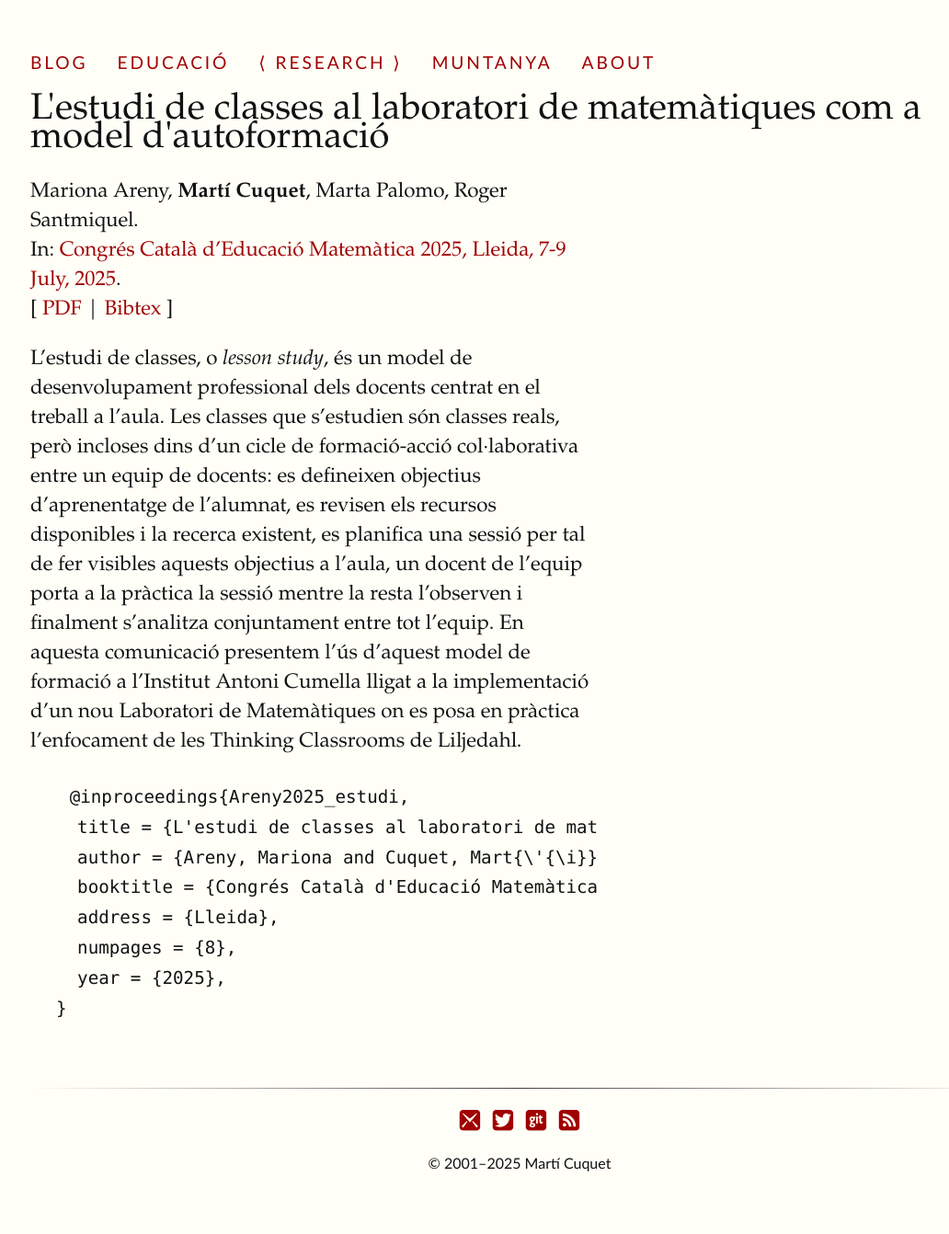
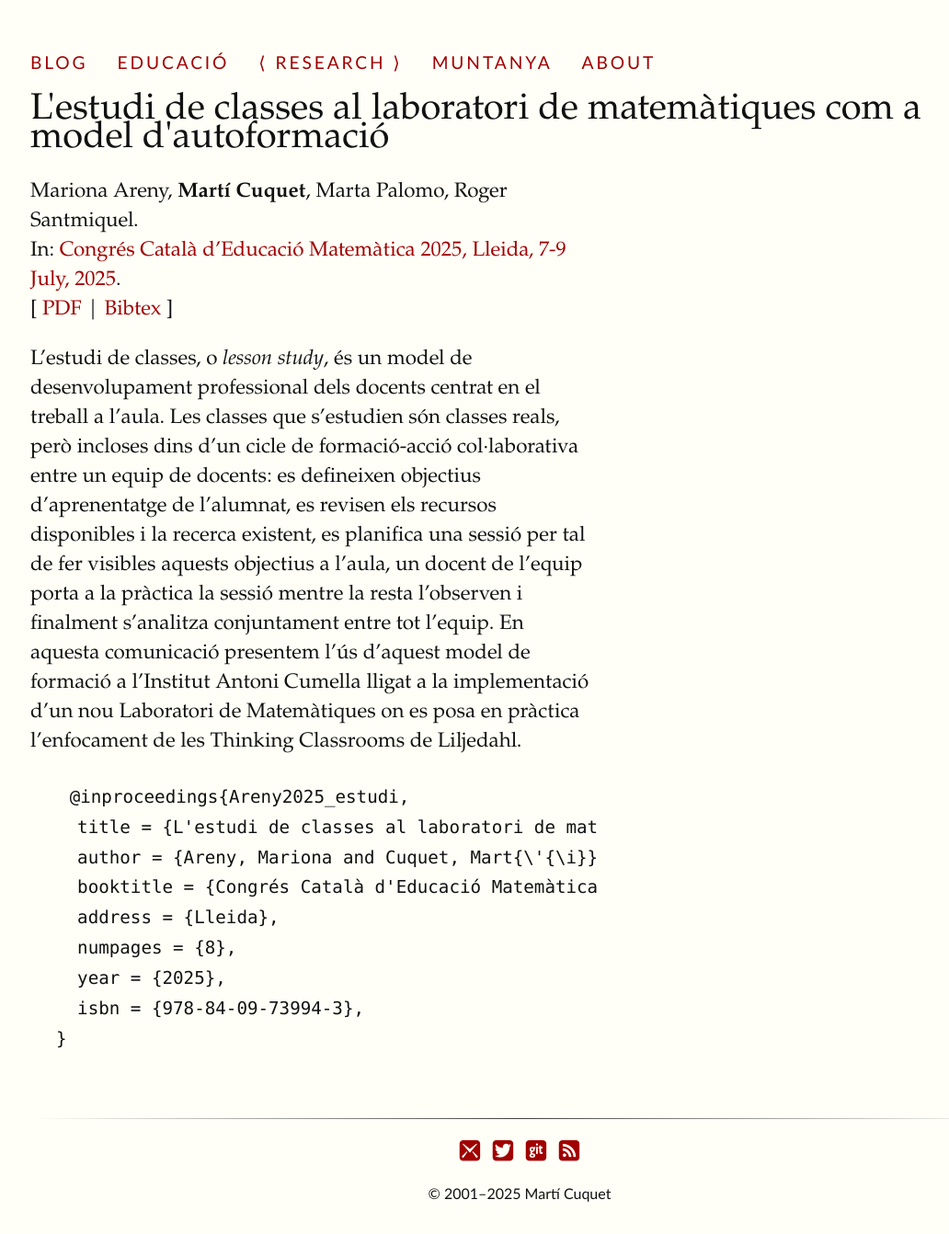
Before and after one commit to mcuquet/mcuquet.github.io, a Jekyll site: the page built from Research/L'estudi de classes al laboratori de matemàtiques com a model d'autoformació.md, in a window 1280 px wide. Shown: the whole page at 92% size, without its empty margins (127-1159 px from the left). Built offline with Jekyll 4.4.1, drawn with Linux system fonts in a browser that asks for light colours; before the commit the page ends 1309 px from its top, so only the background shows below that.

Commit message:
afegeixo isbn a una publicació

```diff
--- a/Research/L'estudi de classes al laboratori de matemàtiques com a model d'autoformació.md
+++ b/Research/L'estudi de classes al laboratori de matemàtiques com a model d'autoformació.md
@@ -30,5 +30,6 @@ posa en pràctica l'enfocament de les Thinking Classrooms de Liljedahl.
   address = {Lleida},
   numpages = {8},
   year = {2025},
+  isbn = {978-84-09-73994-3},
 }
 ~~~
--- a/Research/Publications/L'estudi de classes al laboratori de matemàtiques com a model d'autoformació.bib
+++ b/Research/Publications/L'estudi de classes al laboratori de matemàtiques com a model d'autoformació.bib
@@ -5,4 +5,5 @@
   address = {Lleida},
   numpages = {8},
   year = {2025},
+  isbn = {978-84-09-73994-3},
 }
```
